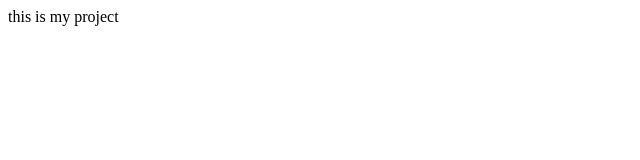
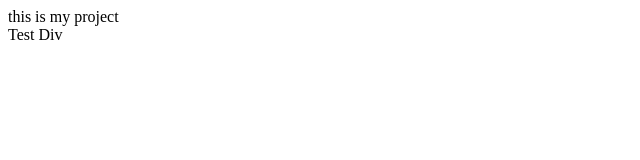
Before and after one commit to shaunD2421/project-test, a plain HTML site: page index.html in a window 1280 px wide. Shown: the full height of the page, 0-640 px from the left. Drawn offline with Linux system fonts and the light colour scheme.

Commit message:
added div

```diff
--- a/index.html
+++ b/index.html
@@ -5,4 +5,5 @@
 	<body>
 	this is my project
 	</body>
+	<div>Test Div</div>
 </html>
```
